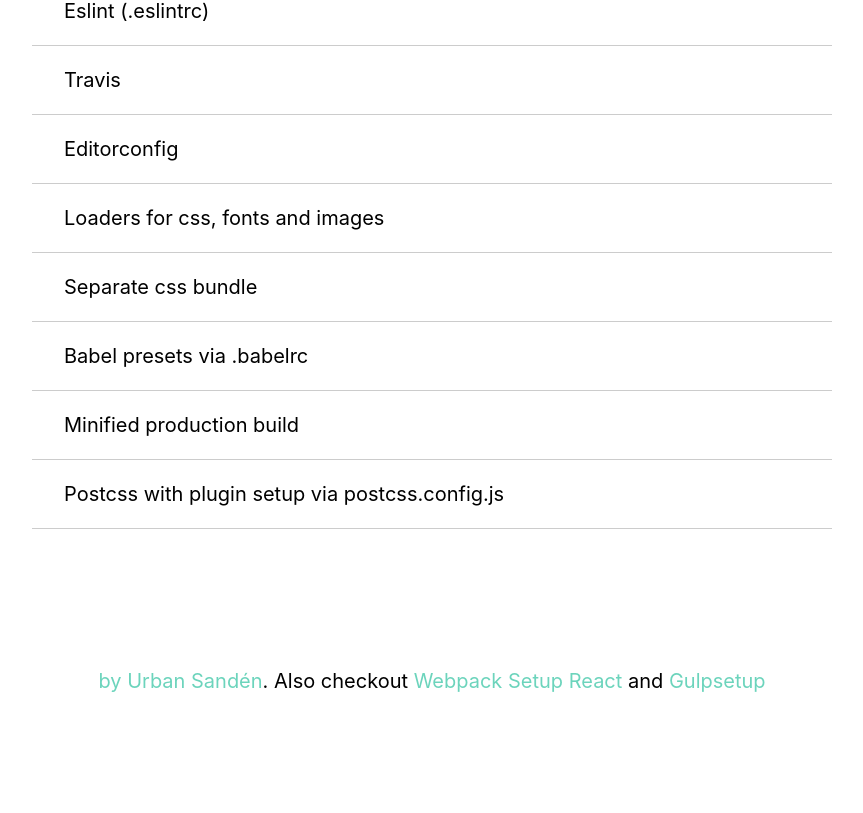
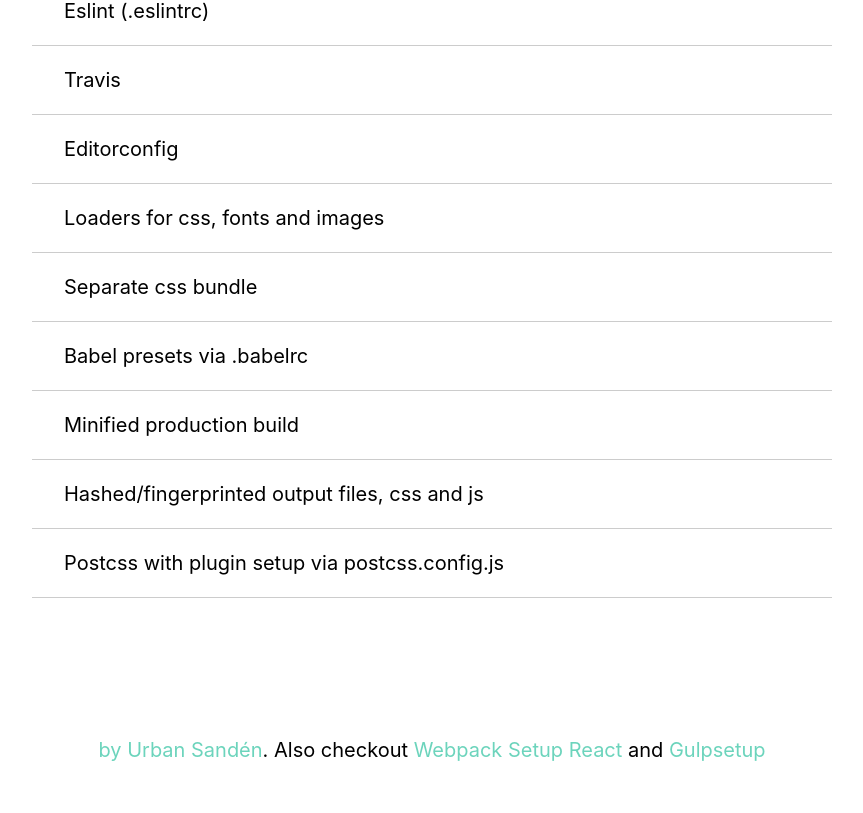
Before and after one commit to justinotero/webpack-setup, a website built with webpack: page src/index.html in a window 1280 px wide. Shown: the part 1224-2037 px from the top of the page, without its empty margins (208-1071 px from the left). Before the commit the page ends 1989 px from the top, so only its background shows below. Built offline with nearby package versions, Linux system fonts and the light colour scheme; some packages are replaced by stand-ins of ours.

Commit message:
Add Hashed/fingerprinted output files, css and js

```diff
--- a/src/index.html
+++ b/src/index.html
@@ -39,6 +39,7 @@
 			<li>Separate css bundle</li>
 			<li>Babel presets via .babelrc</li>
 			<li>Minified production build</li>
+			<li>Hashed/fingerprinted output files, css and js</li>
 			<li>Postcss with plugin setup via postcss.config.js</li>
 		</ul>
 
```
Also changed, not shown: README.md.
